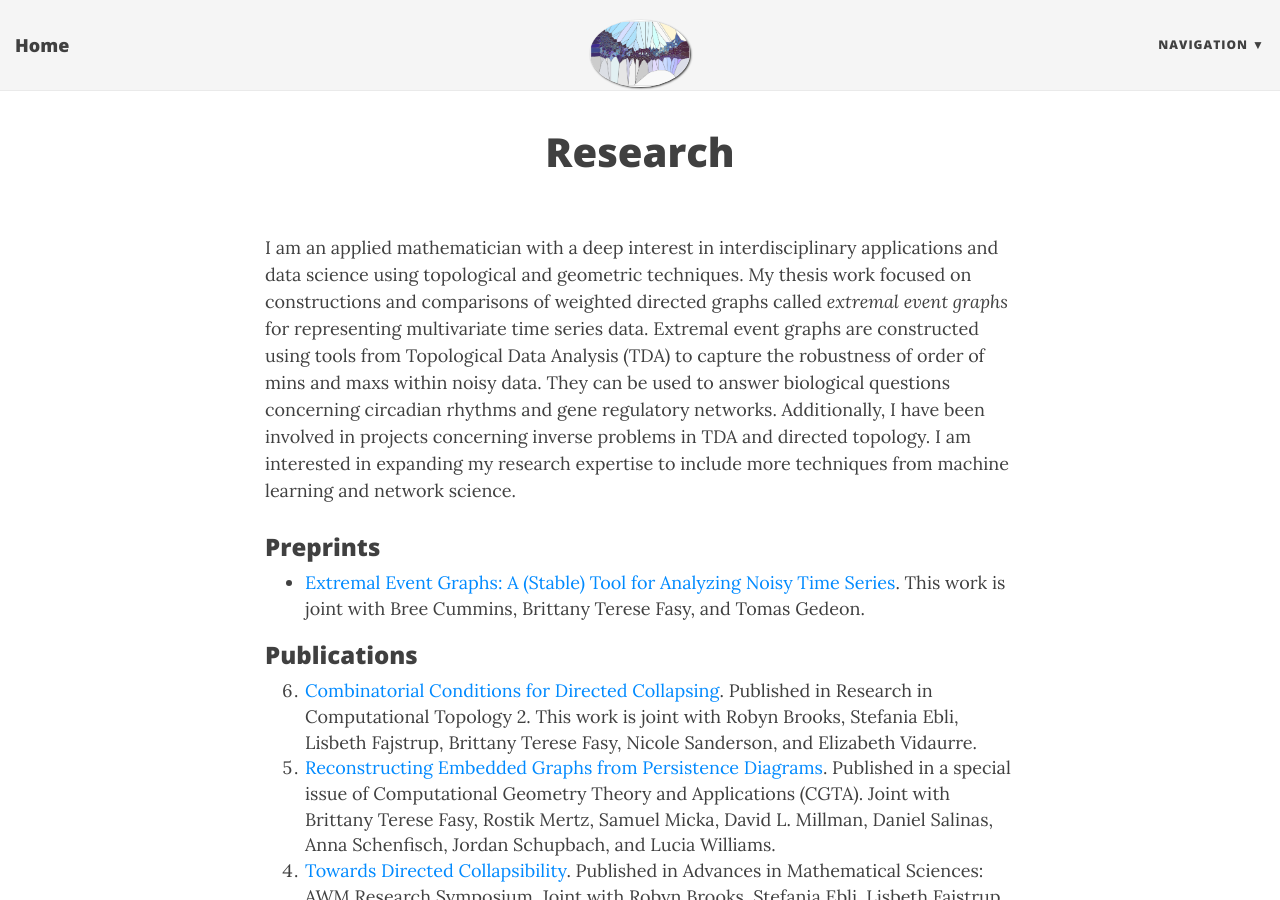
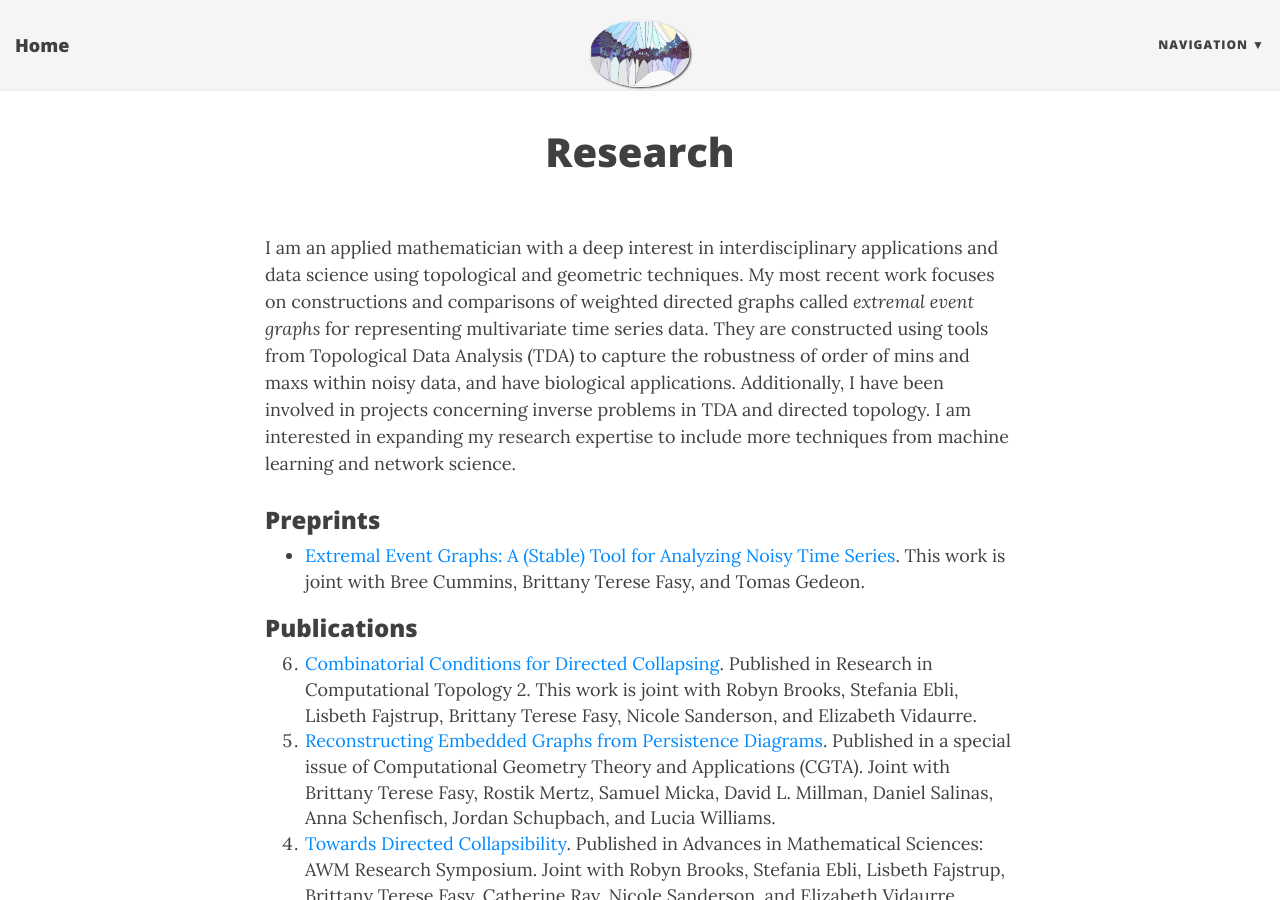
Before and after one commit to robinbelton/robinbelton.github.io, a Jekyll site: the page built from research.html, in a window 1280 px wide and 900 px high. Built offline with Jekyll 4.4.1, drawn with Linux system fonts in a browser that asks for light colours; nearby versions of some CDN libraries.

Commit message:
Edit research intro paragraph

```diff
--- a/research.html
+++ b/research.html
@@ -6,7 +6,7 @@
 ---
 
 
-<p>I am an applied mathematician with a deep interest in interdisciplinary applications and data science using topological and geometric techniques. My thesis work focused on constructions and comparisons of weighted directed graphs called <em>extremal event graphs</em> for representing multivariate time series data. Extremal event graphs are constructed using tools from Topological Data Analysis (TDA) to capture the robustness of order of mins and maxs within noisy data. They can be used to answer biological questions concerning circadian rhythms and gene regulatory networks. Additionally, I have been involved in projects concerning inverse problems in TDA and directed topology. I am interested in expanding my research expertise to include more techniques from machine learning and network science.
+<p>I am an applied mathematician with a deep interest in interdisciplinary applications and data science using topological and geometric techniques. My most recent work focuses on constructions and comparisons of weighted directed graphs called <em>extremal event graphs</em> for representing multivariate time series data. They are constructed using tools from Topological Data Analysis (TDA) to capture the robustness of order of mins and maxs within noisy data, and have biological applications. Additionally, I have been involved in projects concerning inverse problems in TDA and directed topology. I am interested in expanding my research expertise to include more techniques from machine learning and network science.
 
 <h3>Preprints</h3>
 <ul>
```
